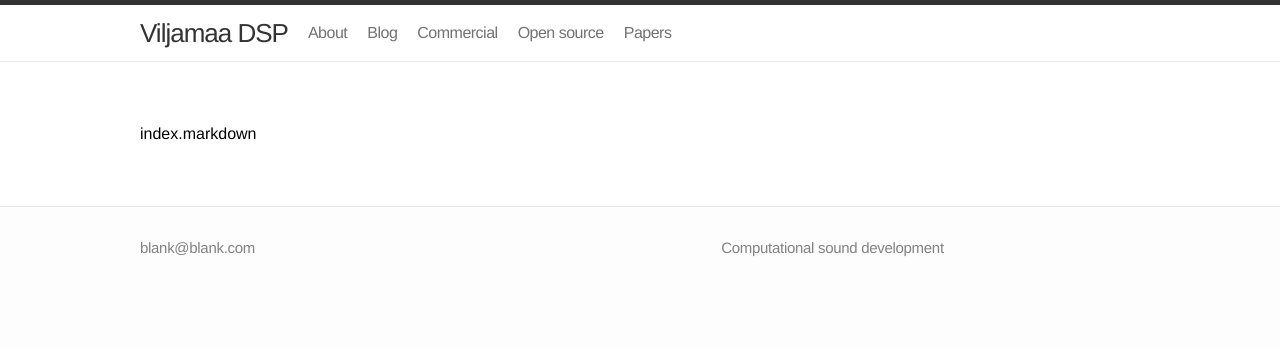
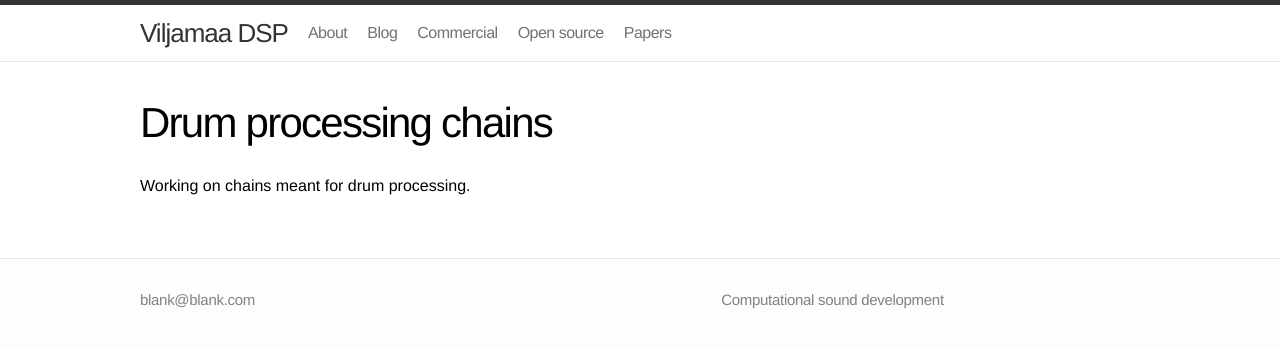
Before and after one commit to mviljamaa/mviljamaa.github.io, a Jekyll site: the page built from blog/2017-07-14/index.markdown, in a window 1280 px wide. Shown: the top 348 px of the page. Built offline with Jekyll 4.4.1, drawn with Linux system fonts in a browser that asks for light colours; our own code applies the rules of GitHub Pages for plain Markdown files.

Commit message:
Update index.markdown

```diff
--- a/blog/2017-07-14/index.markdown
+++ b/blog/2017-07-14/index.markdown
@@ -1 +1,13 @@
-index.markdown
+---
+layout: page
+status: publish
+published: true
+title: 'Drum processing chains'
+date: '2017-07-14 02:37:12 +0200'
+date_gmt: '2017-07-14 02:37:12 +0200 +0200'
+categories: [rnd]
+order: 70
+tags: []
+---
+
+Working on chains meant for drum processing.
```
